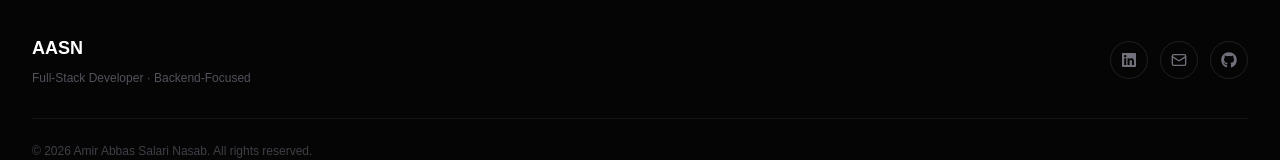
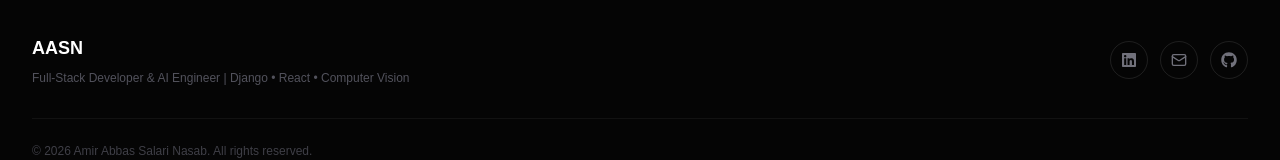
Before and after one commit to amirabbas-salari/portfolio, a Next.js app: page / in a window 1280 px wide. Shown: the part 9268-9428 px from the top of the page. Built offline with nearby package versions, Linux system fonts and the light colour scheme.

Commit message:
Update Footer.tsx

```diff
--- a/src/components/layout/Footer.tsx
+++ b/src/components/layout/Footer.tsx
@@ -20,7 +20,7 @@ export default function Footer() {
             </Link>
 
             <p className="mt-2 text-xs text-zinc-600">
-              Full-Stack Developer · Backend-Focused
+              Full-Stack Developer & AI Engineer | Django • React • Computer Vision
             </p>
           </div>
 
```
